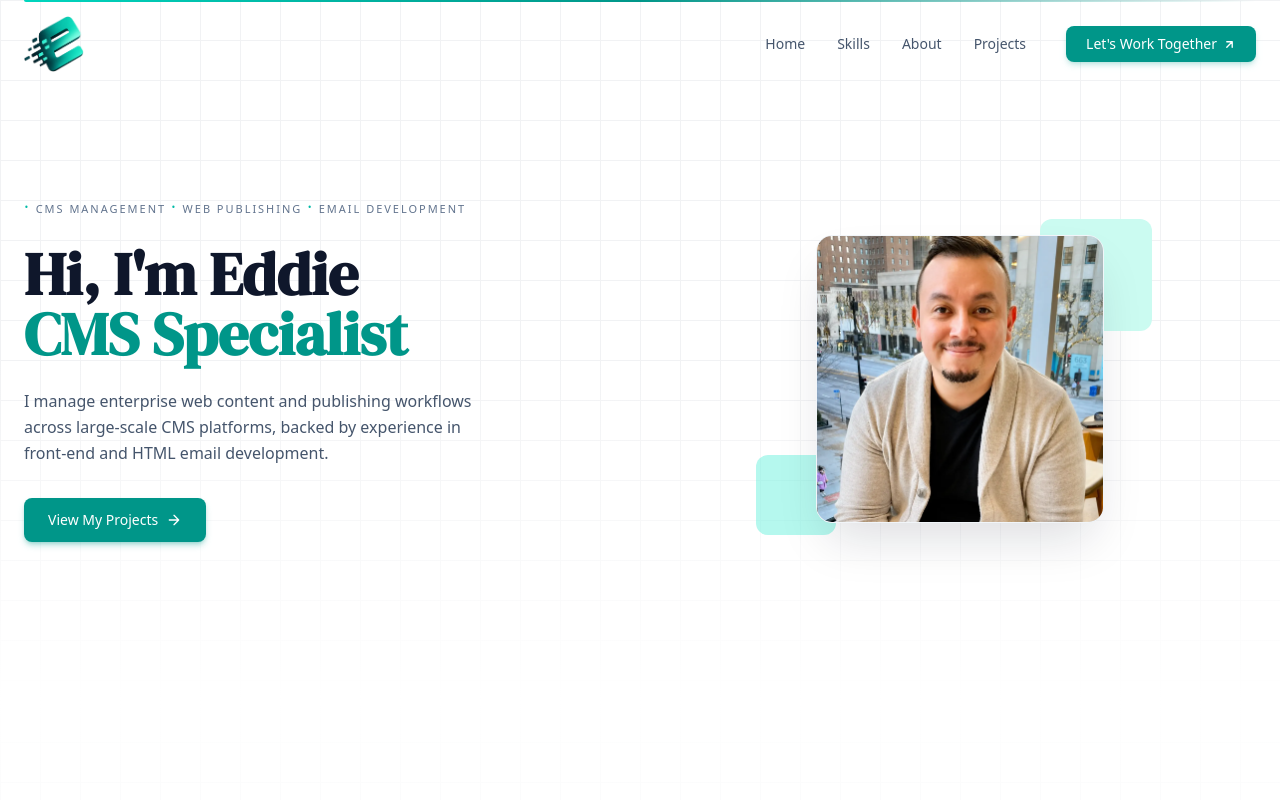
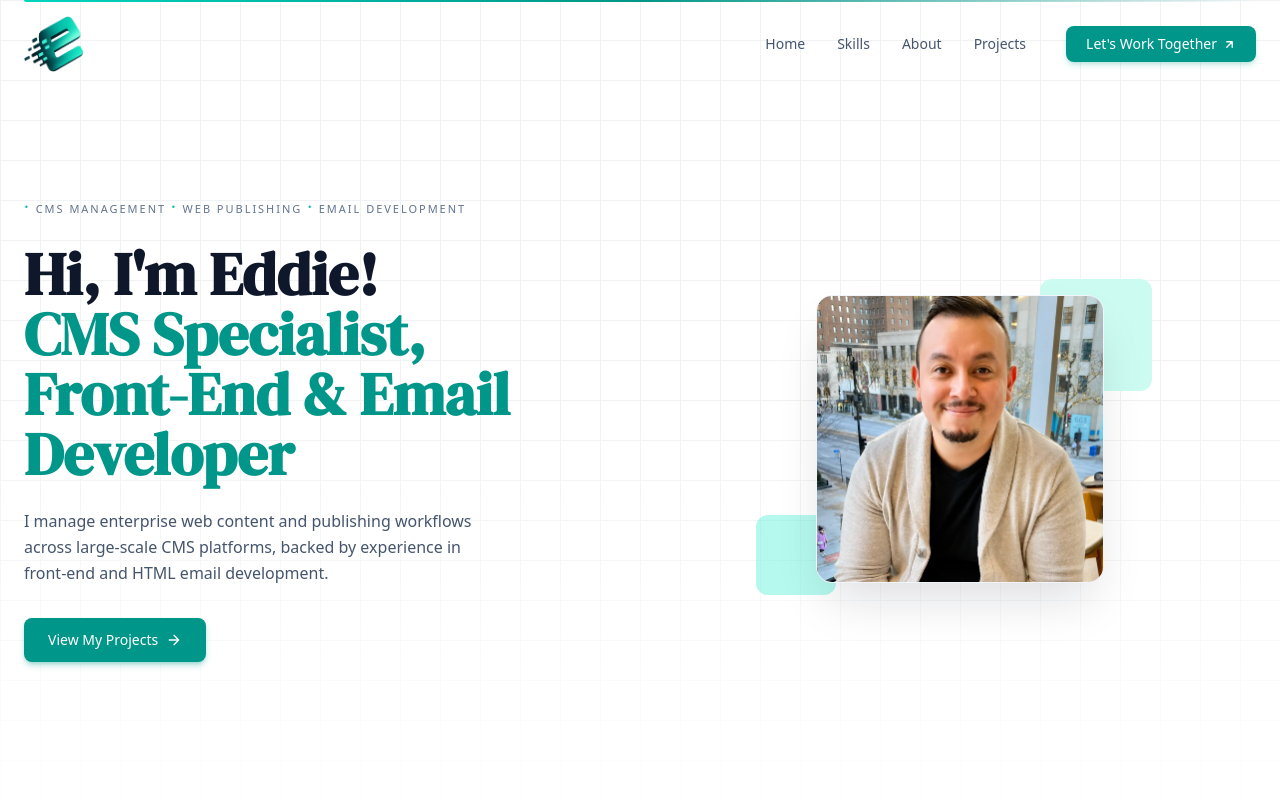
Before and after one commit to EddieOrozco/devfolio, a Next.js app: page / in a window 1280 px wide. Shown: the top 800 px of the page. Built offline with nearby package versions, Linux system fonts and the light colour scheme.

Commit message:
Hero headline change

```diff
--- a/src/components/Hero.js
+++ b/src/components/Hero.js
@@ -52,10 +52,13 @@ export default function Hero() {
           {/* Title */}
           <div className="leading-[1.05]">
             <h1 className="font-serif text-4xl font-bold text-slate-900 lg:text-6xl">
-              Hi, I'm Eddie
+              Hi, I'm Eddie!
             </h1>
             <h1 className="font-serif text-4xl font-bold text-teal-600 lg:text-6xl">
-              CMS Specialist
+              CMS Specialist,
+            </h1>
+            <h1 className="font-serif text-4xl font-bold text-teal-600 lg:text-6xl">
+              Front-End & Email Developer
             </h1>
           </div>
 
```
